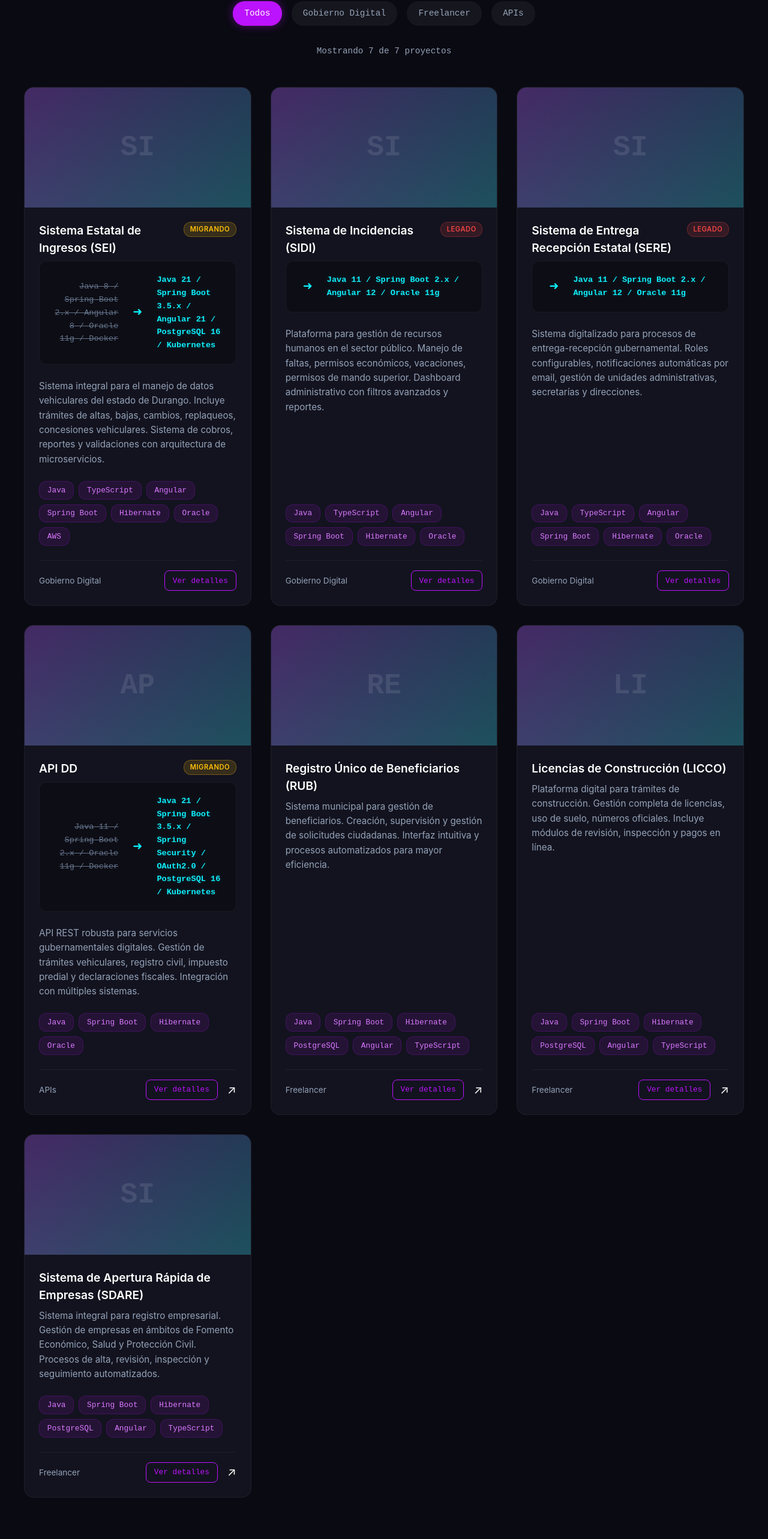
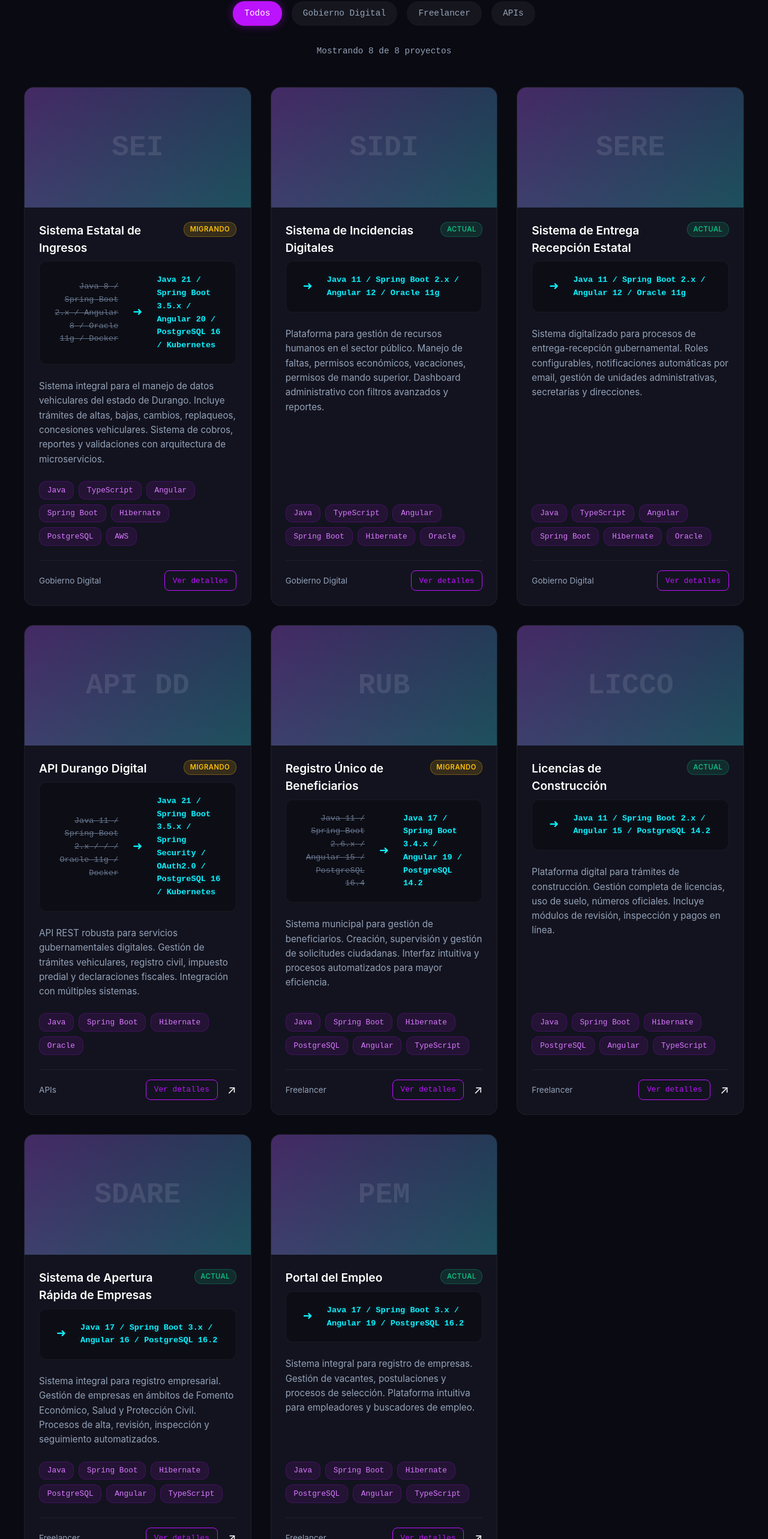
Before and after one commit to Angular-RG/hectordev, an Angular app: page / in a window 1280 px wide. Shown: the part 1898-4464 px from the top of the page at 60% size. Built offline with nearby package versions, Linux system fonts and the light colour scheme.

Commit message:
Seccion de proyectos

```diff
--- a/src/app/components/projects/projects.component.html
+++ b/src/app/components/projects/projects.component.html
@@ -44,11 +44,11 @@
 
     <div class="projects-grid">
       @for (project of filteredProjects(); track project.projectName) {
+
         <article class="project-card">
           <div class="card-image">
-            <!-- Placeholder for image if not available, or use a gradient -->
             <div class="image-placeholder">
-              <span class="project-initials">{{ project.projectName.substring(0, 2).toUpperCase() }}</span>
+              <span class="project-initials">{{ project.projectAcronym!.toUpperCase() }}</span>
             </div>
           </div>
 
@@ -121,7 +121,7 @@
 
           @if (selectedProject()?.migration; as migration) {
              <div class="migration-details-section">
-               <h3 class="section-title">Estado de Migración: <span [class]="migration.status.toLowerCase()">{{ migration.status }}</span></h3>
+               <h3 class="section-title">Estado del proyecto: <span [class]="selectedProject()?.projectStatus?.status">{{ selectedProject()?.projectStatus?.showStatus?.toLocaleUpperCase() }}</span></h3>
 
                @if (migration.legacyVersion && migration.currentVersion) {
                  <div class="comparison-table">
--- a/src/app/components/projects/projects.component.scss
+++ b/src/app/components/projects/projects.component.scss
@@ -196,7 +196,7 @@ $text-gray: #94a3b8;
     border: 1px solid rgba(239, 68, 68, 0.3);
   }
 
-  &.modernizado {
+  &.actual {
     background: rgba(16, 185, 129, 0.15);
     color: #10b981;
     border: 1px solid rgba(16, 185, 129, 0.3);
@@ -412,9 +412,9 @@ $text-gray: #94a3b8;
     padding: 0.2rem 0.6rem;
     border-radius: 8px;
 
-    &.migrando { color: #ffc107; background: rgba(255, 193, 7, 0.1); border: 1px solid rgba(255, 193, 7, 0.3); }
+    &.en-progreso { color: #ffc107; background: rgba(255, 193, 7, 0.1); border: 1px solid rgba(255, 193, 7, 0.3); }
     &.legado { color: #ef4444; background: rgba(239, 68, 68, 0.1); border: 1px solid rgba(239, 68, 68, 0.3); }
-    &.modernizado { color: #10b981; background: rgba(16, 185, 129, 0.1); border: 1px solid rgba(16, 185, 129, 0.3); }
+    &.finalizado { color: #10b981; background: rgba(16, 185, 129, 0.1); border: 1px solid rgba(16, 185, 129, 0.3); }
   }
 }
 
--- a/src/app/components/projects/projects.component.ts
+++ b/src/app/components/projects/projects.component.ts
@@ -1,12 +1,12 @@
-import { Component, ChangeDetectionStrategy, signal, computed } from '@angular/core';
-import { CommonModule, NgOptimizedImage } from '@angular/common';
+import { CommonModule } from '@angular/common';
+import { ChangeDetectionStrategy, Component, computed, signal } from '@angular/core';
 import { FormsModule } from '@angular/forms';
-import { Project, Arquitectura } from '../../models/project.interface';
+import { Arquitectura, Project } from '../../models/project.interface';
 
 @Component({
   selector: 'app-projects',
   standalone: true,
-  imports: [CommonModule, FormsModule, NgOptimizedImage],
+  imports: [CommonModule, FormsModule],
   templateUrl: './projects.component.html',
   styleUrl: './projects.component.scss',
   changeDetection: ChangeDetectionStrategy.OnPush
@@ -39,7 +39,9 @@ export class ProjectsComponent {
   projects: Project[] = [
     {
       projectImg: 'assets/images/sei.png',
-      projectName: 'Sistema Estatal de Ingresos (SEI)',
+      projectAcronym: 'SEI',
+      projectStatus: { status: 'en-progreso', showStatus: 'En Progreso' },
+      projectName: 'Sistema Estatal de Ingresos',
       projectDescription: 'Sistema integral para el manejo de datos vehiculares del estado de Durango. Incluye trámites de altas, bajas, cambios, replaqueos, concesiones vehiculares. Sistema de cobros, reportes y validaciones con arquitectura de microservicios.',
       isProjectLinkPresent: false,
       projectLiveLink: '',
@@ -52,7 +54,7 @@ export class ProjectsComponent {
       migration: {
         status: 'Migrando',
         legacyVersion: 'Java 8 / Spring Boot 2.x / Angular 8 / Oracle 11g / Docker',
-        currentVersion: 'Java 21 / Spring Boot 3.5.x / Angular 21 / PostgreSQL 16 / Kubernetes'
+        currentVersion: 'Java 21 / Spring Boot 3.5.x / Angular 20 / PostgreSQL 16 / Kubernetes'
       },
       tecnologias: [
         { nombre: 'Java', logo: 'assets/icons/java-plain.svg' },
@@ -60,13 +62,15 @@ export class ProjectsComponent {
         { nombre: 'Angular', logo: 'assets/icons/angular-plain.svg' },
         { nombre: 'Spring Boot', logo: 'assets/icons/spring-original.svg' },
         { nombre: 'Hibernate', logo: 'assets/icons/hibernate-plain.svg' },
-        { nombre: 'Oracle', logo: 'assets/icons/oracle-original.svg' },
+        { nombre: 'PostgreSQL', logo: 'assets/icons/postgresql-plain.svg' },
         { nombre: 'AWS', logo: 'assets/icons/amazonwebservices-plain-wordmark.svg' }
       ]
     },
     {
       projectImg: 'assets/images/sidi.png',
-      projectName: 'Sistema de Incidencias (SIDI)',
+      projectAcronym: 'SIDI',
+      projectStatus: { status: 'finalizado', showStatus: 'Finalizado' },
+      projectName: 'Sistema de Incidencias Digitales',
       projectDescription: 'Plataforma para gestión de recursos humanos en el sector público. Manejo de faltas, permisos económicos, vacaciones, permisos de mando superior. Dashboard administrativo con filtros avanzados y reportes.',
       isProjectLinkPresent: false,
       projectLiveLink: '',
@@ -77,7 +81,7 @@ export class ProjectsComponent {
       arquitectura: Arquitectura.MONO,
       category: 'Gobierno Digital',
       migration: {
-        status: 'Legado',
+        status: 'Actual',
         currentVersion: 'Java 11 / Spring Boot 2.x / Angular 12 / Oracle 11g'
       },
       tecnologias: [
@@ -91,7 +95,9 @@ export class ProjectsComponent {
     },
     {
       projectImg: 'assets/images/sere.png',
-      projectName: 'Sistema de Entrega Recepción Estatal (SERE)',
+      projectAcronym: 'SERE',
+      projectStatus: { status: 'finalizado', showStatus: 'Finalizado' },
+      projectName: 'Sistema de Entrega Recepción Estatal',
       projectDescription: 'Sistema digitalizado para procesos de entrega-recepción gubernamental. Roles configurables, notificaciones automáticas por email, gestión de unidades administrativas, secretarías y direcciones.',
       isProjectLinkPresent: false,
       projectLiveLink: '',
@@ -101,8 +107,8 @@ export class ProjectsComponent {
       freelance: false,
       arquitectura: Arquitectura.MONO,
       category: 'Gobierno Digital',
-       migration: {
-        status: 'Legado',
+      migration: {
+        status: 'Actual',
         currentVersion: 'Java 11 / Spring Boot 2.x / Angular 12 / Oracle 11g'
       },
       tecnologias: [
@@ -116,7 +122,9 @@ export class ProjectsComponent {
     },
     {
       projectImg: 'assets/images/api.png',
-      projectName: 'API DD',
+      projectAcronym: 'API DD',
+      projectStatus: { status: 'finalizado', showStatus: 'Finalizado' },
+      projectName: 'API Durango Digital',
       projectDescription: 'API REST robusta para servicios gubernamentales digitales. Gestión de trámites vehiculares, registro civil, impuesto predial y declaraciones fiscales. Integración con múltiples sistemas.',
       isProjectLinkPresent: true,
       projectLiveLink: 'https://www.pagos.durango.gob.mx/',
@@ -128,7 +136,7 @@ export class ProjectsComponent {
       category: 'APIs',
       migration: {
         status: 'Migrando',
-        legacyVersion: 'Java 11 / Spring Boot 2.x / Oracle 11g / Docker',
+        legacyVersion: 'Java 11 / Spring Boot 2.x / / / Oracle 11g / Docker',
         currentVersion: 'Java 21 / Spring Boot 3.5.x / Spring Security / OAuth2.0 / PostgreSQL 16 / Kubernetes'
       },
       tecnologias: [
@@ -140,7 +148,9 @@ export class ProjectsComponent {
     },
     {
       projectImg: 'assets/images/rub.png',
-      projectName: 'Registro Único de Beneficiarios (RUB)',
+      projectAcronym: 'RUB',
+      projectStatus: { status: 'finalizado', showStatus: 'Finalizado' },
+      projectName: 'Registro Único de Beneficiarios',
       projectDescription: 'Sistema municipal para gestión de beneficiarios. Creación, supervisión y gestión de solicitudes ciudadanas. Interfaz intuitiva y procesos automatizados para mayor eficiencia.',
       isProjectLinkPresent: true,
       projectLiveLink: 'https://rub.municipiodurango.gob.mx/sign-in?redirectURL=%2Finicio',
@@ -150,6 +160,11 @@ export class ProjectsComponent {
       freelance: true,
       arquitectura: Arquitectura.MONO,
       category: 'Freelancer',
+      migration: {
+        status: 'Migrando',
+        currentVersion: 'Java 17 / Spring Boot 3.4.x / Angular 19 / PostgreSQL 14.2',
+        legacyVersion: 'Java 11 / Spring Boot 2.6.x / Angular 15 / PostgreSQL 16.4'
+      },
       tecnologias: [
         { nombre: 'Java', logo: 'assets/icons/java-plain.svg' },
         { nombre: 'Spring Boot', logo: 'assets/icons/spring-original.svg' },
@@ -161,7 +176,9 @@ export class ProjectsComponent {
     },
     {
       projectImg: 'assets/images/licco.png',
-      projectName: 'Licencias de Construcción (LICCO)',
+      projectAcronym: 'LICCO',
+      projectStatus: { status: 'finalizado', showStatus: 'Finalizado' },
+      projectName: 'Licencias de Construcción',
       projectDescription: 'Plataforma digital para trámites de construcción. Gestión completa de licencias, uso de suelo, números oficiales. Incluye módulos de revisión, inspección y pagos en línea.',
       isProjectLinkPresent: true,
       projectLiveLink: 'https://desarrollourbanodigital.municipiodurango.gob.mx/#/login',
@@ -170,6 +187,10 @@ export class ProjectsComponent {
       isOpenSource: false,
       freelance: true,
       arquitectura: Arquitectura.MONO,
+      migration: {
+        status: 'Actual',
+        currentVersion: 'Java 11 / Spring Boot 2.x / Angular 15 / PostgreSQL 14.2'
+      },
       category: 'Freelancer',
       tecnologias: [
         { nombre: 'Java', logo: 'assets/icons/java-plain.svg' },
@@ -182,7 +203,9 @@ export class ProjectsComponent {
     },
     {
       projectImg: 'assets/images/sdare.png',
-      projectName: 'Sistema de Apertura Rápida de Empresas (SDARE)',
+      projectAcronym: 'SDARE',
+      projectStatus: { status: 'finalizado', showStatus: 'Finalizado' },
+      projectName: 'Sistema de Apertura Rápida de Empresas',
       projectDescription: 'Sistema integral para registro empresarial. Gestión de empresas en ámbitos de Fomento Económico, Salud y Protección Civil. Procesos de alta, revisión, inspección y seguimiento automatizados.',
       isProjectLinkPresent: true,
       projectLiveLink: 'https://sdare.municipiodurango.gob.mx/sign-in?redirectURL=%2Fredirect',
@@ -191,6 +214,37 @@ export class ProjectsComponent {
       isOpenSource: false,
       freelance: true,
       arquitectura: Arquitectura.MONO,
+      migration: {
+        status: 'Actual',
+        currentVersion: 'Java 17 / Spring Boot 3.x / Angular 16 / PostgreSQL 16.2'
+      },
+      category: 'Freelancer',
+      tecnologias: [
+        { nombre: 'Java', logo: 'assets/icons/java-plain.svg' },
+        { nombre: 'Spring Boot', logo: 'assets/icons/spring-original.svg' },
+        { nombre: 'Hibernate', logo: 'assets/icons/hibernate-plain.svg' },
+        { nombre: 'PostgreSQL', logo: 'assets/icons/postgresql-plain.svg' },
+        { nombre: 'Angular', logo: 'assets/icons/angular-plain.svg' },
+        { nombre: 'TypeScript', logo: 'assets/icons/typescript-plain.svg' }
+      ]
+    },
+    {
+      projectImg: 'assets/images/sdare.png',
+      projectAcronym: 'PEM',
+      projectStatus: { status: 'finalizado', showStatus: 'Finalizado' },
+      projectName: 'Portal del Empleo',
+      projectDescription: 'Sistema integral para registro de empresas. Gestión de vacantes, postulaciones y procesos de selección. Plataforma intuitiva para empleadores y buscadores de empleo.',
+      isProjectLinkPresent: true,
+      projectLiveLink: 'https://sdare.municipiodurango.gob.mx/sign-in?redirectURL=%2Fredirect',
+      isProjectGithubLinkPresent: false,
+      projectGithubLink: undefined,
+      isOpenSource: false,
+      freelance: true,
+      arquitectura: Arquitectura.MONO,
+      migration: {
+        status: 'Actual',
+        currentVersion: 'Java 17 / Spring Boot 3.x / Angular 19 / PostgreSQL 16.2'
+      },
       category: 'Freelancer',
       tecnologias: [
         { nombre: 'Java', logo: 'assets/icons/java-plain.svg' },
--- a/src/app/components/skills/skills.component.ts
+++ b/src/app/components/skills/skills.component.ts
@@ -18,16 +18,16 @@ export class SkillsComponent {
 
   skills: Skill[] = [
     { name: 'TypeScript', percentage: 90, level: 'Avanzado', years: 5, category: 'Frontend', icon: 'assets/icons/typescript-plain.svg' },
-    { name: 'Angular', percentage: 90, level: 'Avanzado', years: 5, category: 'Frontend', icon: 'assets/icons/angularjs-plain.svg' },
+    { name: 'Angular', percentage: 90, level: 'Avanzado', years: 5, category: 'Frontend', icon: 'assets/icons/angular-plain.svg' },
     { name: 'ExpressJs', percentage: 80, level: 'Experto', years: 3, category: 'Backend', icon: 'assets/icons/express-original.svg' },
     { name: 'Java', percentage: 80, level: 'Experto', years: 4, category: 'Backend', icon: 'assets/icons/java-plain.svg' },
-    { name: 'Spring Boot', percentage: 88, level: 'Experto', years: 4, category: 'Backend', icon: 'assets/icons/spring-original.svg' },
+    { name: 'Spring Boot', percentage: 92, level: 'Avanzado', years: 4, category: 'Backend', icon: 'assets/icons/spring-original.svg' },
     { name: 'Spring Security', percentage: 50, level: 'Intermedio', years: 1, category: 'Backend', icon: 'assets/icons/spring-original.svg' },
-    { name: 'Oracle', percentage: 75, level: 'Experto', years: 4, category: 'Base de Datos', icon: 'assets/icons/oracle-original.svg' },
-    { name: 'PostgreSQL', percentage: 86, level: 'Experto', years: 3, category: 'Base de Datos', icon: 'assets/icons/postgresql-plain.svg' },
-    { name: 'Redis', percentage: 30, level: 'Principiante', years: 1, category: 'Base de Datos', icon: 'assets/icons/redis-plain.svg' },
-    { name: 'Docker', percentage: 35, level: 'Intermedio', years: 2, category: 'Herramientas', icon: 'assets/icons/docker-plain.svg' },
-    { name: 'AWS', percentage: 35, level: 'Intermedio', years: 2, category: 'Nube', icon: 'assets/icons/amazonwebservices-plain-wordmark.svg' },
+    { name: 'Oracle', percentage: 45, level: 'Intermedio', years: 4, category: 'Base de Datos', icon: 'assets/icons/oracle-original.svg' },
+    { name: 'PostgreSQL', percentage: 45, level: 'Intermedio', years: 3, category: 'Base de Datos', icon: 'assets/icons/postgresql-plain.svg' },
+    { name: 'Redis', percentage: 25, level: 'Principiante', years: 1, category: 'Base de Datos', icon: 'assets/icons/redis-plain.svg' },
+    { name: 'Docker', percentage: 35, level: 'Principiante', years: 2, category: 'Herramientas', icon: 'assets/icons/docker-plain.svg' },
+    { name: 'AWS', percentage: 30, level: 'Principiante', years: 2, category: 'Nube', icon: 'assets/icons/amazonwebservices-plain-wordmark.svg' },
     { name: 'Git', percentage: 95, level: 'Avanzado', years: 5, category: 'Herramientas', icon: 'assets/icons/git-plain.svg' }
   ];
 
--- a/src/app/models/project.interface.ts
+++ b/src/app/models/project.interface.ts
@@ -10,20 +10,29 @@ export interface Technology {
 
 export interface Project {
   projectImg: string;
+  projectStatus: ProjectStatusClass;
   projectName: string;
   projectDescription: string;
   isProjectLinkPresent: boolean;
   projectLiveLink: string;
   isProjectGithubLinkPresent: boolean;
-  projectGithubLink?: string;
+  tecnologias: Technology[];
+  arquitectura: Arquitectura;
   isOpenSource: boolean;
   freelance: boolean;
-  arquitectura: Arquitectura;
-  tecnologias: Technology[];
+  projectGithubLink?: string;
+  projectAcronym?: string;
   category?: string; // Added for filtering
-  migration?: {
-    status: 'Legado' | 'Migrando' | 'Modernizado';
-    legacyVersion?: string;
-    currentVersion?: string;
-  };
+  migration?: ProjectMigrationStatus;
 }
+
+interface ProjectMigrationStatus{
+  status: 'Legado' | 'Migrando' | 'Modernizado' | 'Actual';
+  legacyVersion?: string;
+  currentVersion?: string;
+}
+
+interface ProjectStatusClass {
+  status: string;
+  showStatus: String;
+}
```
